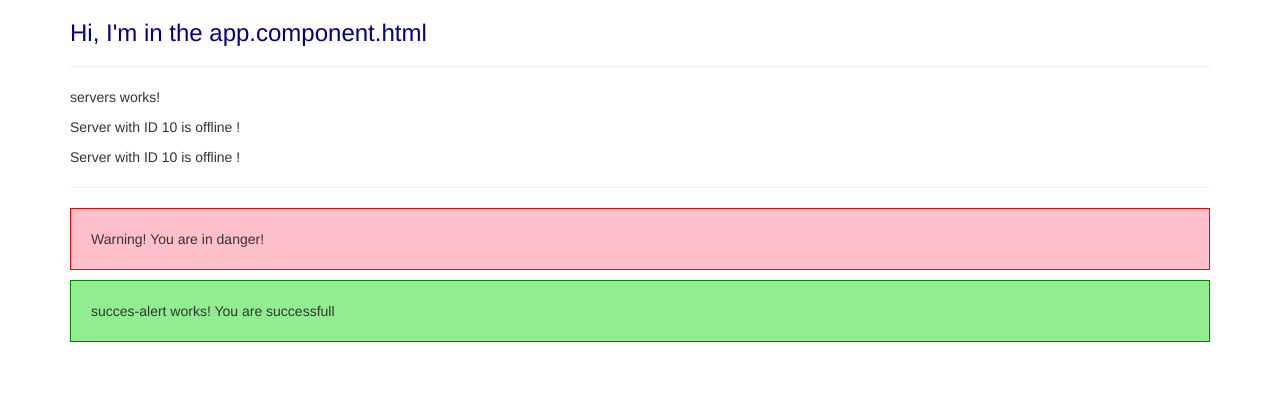
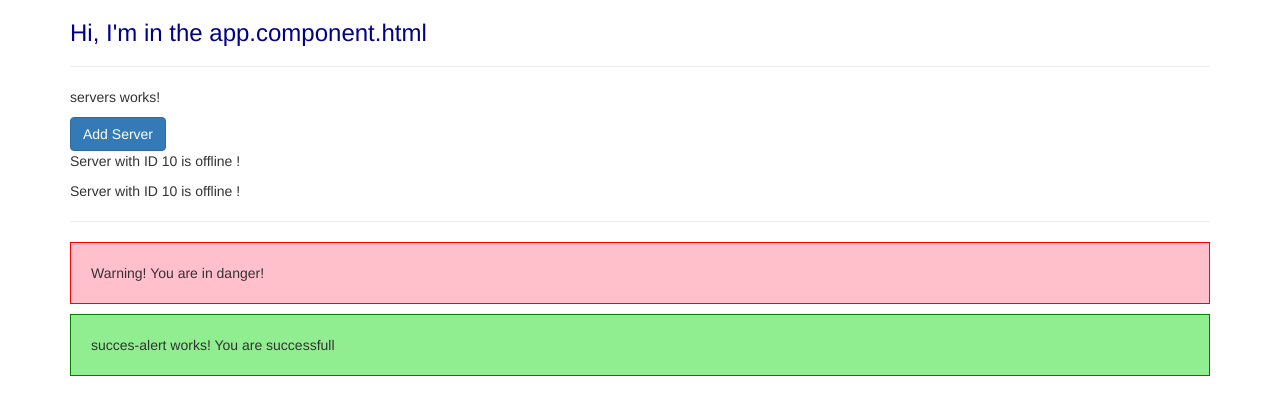
Before and after one commit to Jitgitbit/angular-exercise-one, an Angular app: page / in a window 1280 px wide. Shown: the top 414 px of the page. Built offline with nearby package versions, Linux system fonts and the light colour scheme.

Commit message:
simple property binding

```diff
--- a/src/app/servers/servers.component.html
+++ b/src/app/servers/servers.component.html
@@ -1,3 +1,4 @@
 <p>servers works!</p>
+<button class="btn btn-primary" [disabled]="!allowNewServers">Add Server</button>
 <app-server></app-server>
 <app-server></app-server>
--- a/src/app/servers/servers.component.ts
+++ b/src/app/servers/servers.component.ts
@@ -6,8 +6,13 @@ import { Component, OnInit } from '@angular/core';
   styleUrls: ['./servers.component.css']
 })
 export class ServersComponent implements OnInit {
+  allowNewServers = false;
 
-  constructor() { }
+  constructor() {
+    setTimeout(() => {
+      this.allowNewServers = true
+    }, 2000);
+  }
 
   ngOnInit(): void {
   }
```
